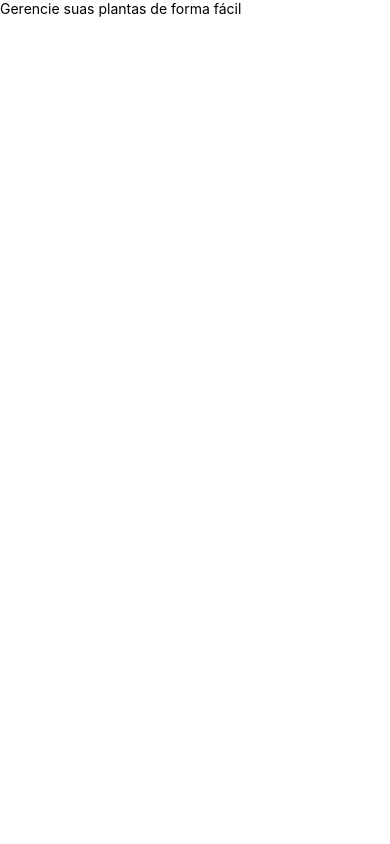
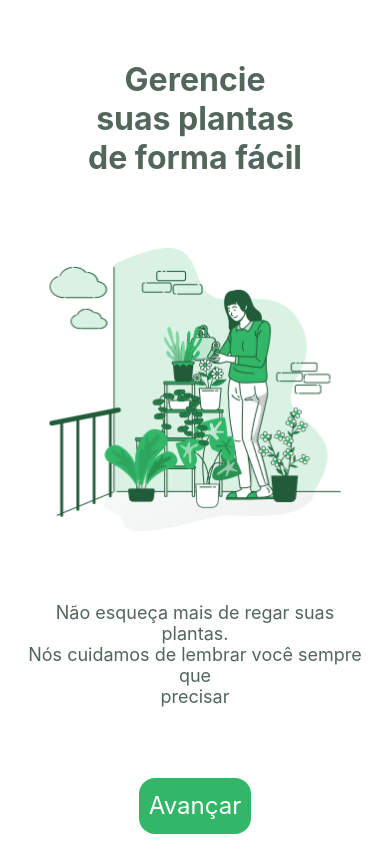
Before and after one commit to ribeirorvs/PlantManager, a React Native app: screen / in a window 390 px wide. Built offline with nearby package versions, Linux system fonts and the light colour scheme.

Commit message:
Create the welcome page

```diff
--- a/src/pages/Welcome.tsx
+++ b/src/pages/Welcome.tsx
@@ -1,12 +1,69 @@
 import React from 'react';
-import { Text, View } from 'react-native';
+import { Text, SafeAreaView, Image, TouchableOpacity, StyleSheet } from 'react-native';
+
+import wateringImg from '../assets/watering.png';
+import colors from '../styles/colors';
 
 export function Welcome() {
     return (
-        <View>
-            <Text>
-                Gerencie suas plantas de forma fácil
+        <SafeAreaView style={style.container}>
+            <Text style={style.title}>
+                Gerencie{'\n'}
+                suas plantas{'\n'}
+                de forma fácil
             </Text>
-        </View>
+
+            <Image source={wateringImg} style={style.image} />
+
+            <Text style={style.subtitle}>
+                Não esqueça mais de regar suas plantas.{'\n'}
+                Nós cuidamos de lembrar você sempre que{'\n'}
+                precisar
+            </Text>
+
+            <TouchableOpacity style={style.button} activeOpacity={0.6}>
+                <Text style={style.buttonText}>
+                    Avançar
+                </Text>
+            </TouchableOpacity>
+        </SafeAreaView>
     )
 }
+
+const style = StyleSheet.create({
+    container: {
+        flex: 1,
+        alignItems: 'center',
+        justifyContent: 'space-between'
+    },
+    title: {
+        fontSize: 32,
+        fontWeight: 'bold',
+        textAlign: 'center',
+        color: colors.heading,
+        marginTop: 60
+    },
+    subtitle: {
+        textAlign: 'center',
+        fontSize: 18,
+        paddingHorizontal: 20,
+        color: colors.heading
+    },
+    button: {
+        backgroundColor: colors.green,
+        justifyContent: 'center',
+        alignItems: 'center',
+        borderRadius: 16,
+        marginBottom: 10,
+        height: 56,
+        paddingHorizontal: 10
+    },
+    image: {
+        height: 284,
+        width: 292
+    },
+    buttonText: {
+        color: colors.white,
+        fontSize: 24
+    }
+})
```
